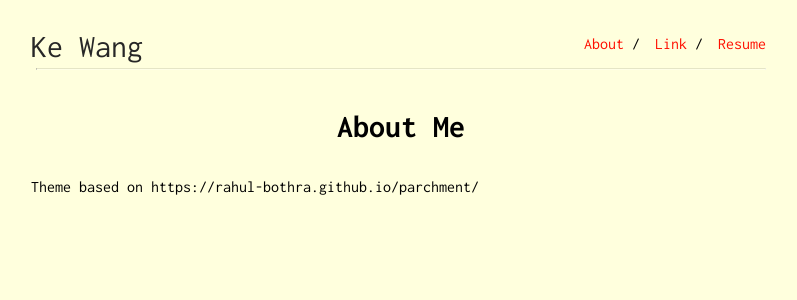
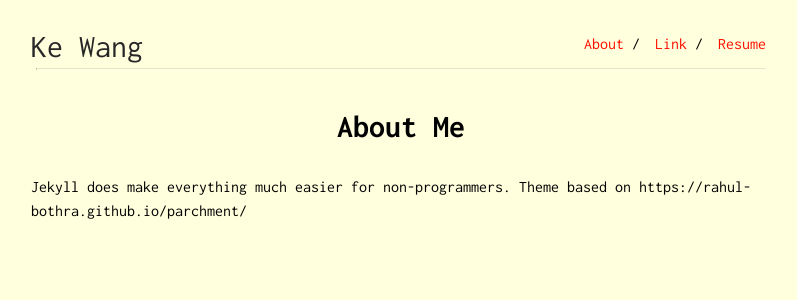
Before and after one commit to ekdc11/ekdc11.github.io, a Jekyll site: the page built from about.md, in a window 1280 px wide. Shown: the top 300 px of the page, without its empty margins (239-1036 px from the left). Built offline with Jekyll 4.4.1, drawn with Linux system fonts in a browser that asks for light colours.

Commit message:
Update about.md

```diff
--- a/about.md
+++ b/about.md
@@ -3,4 +3,4 @@ layout: default
 title: About Me
 ---
 
-Theme based on https://rahul-bothra.github.io/parchment/
+Jekyll does make everything much easier for non-programmers. Theme based on https://rahul-bothra.github.io/parchment/
```
